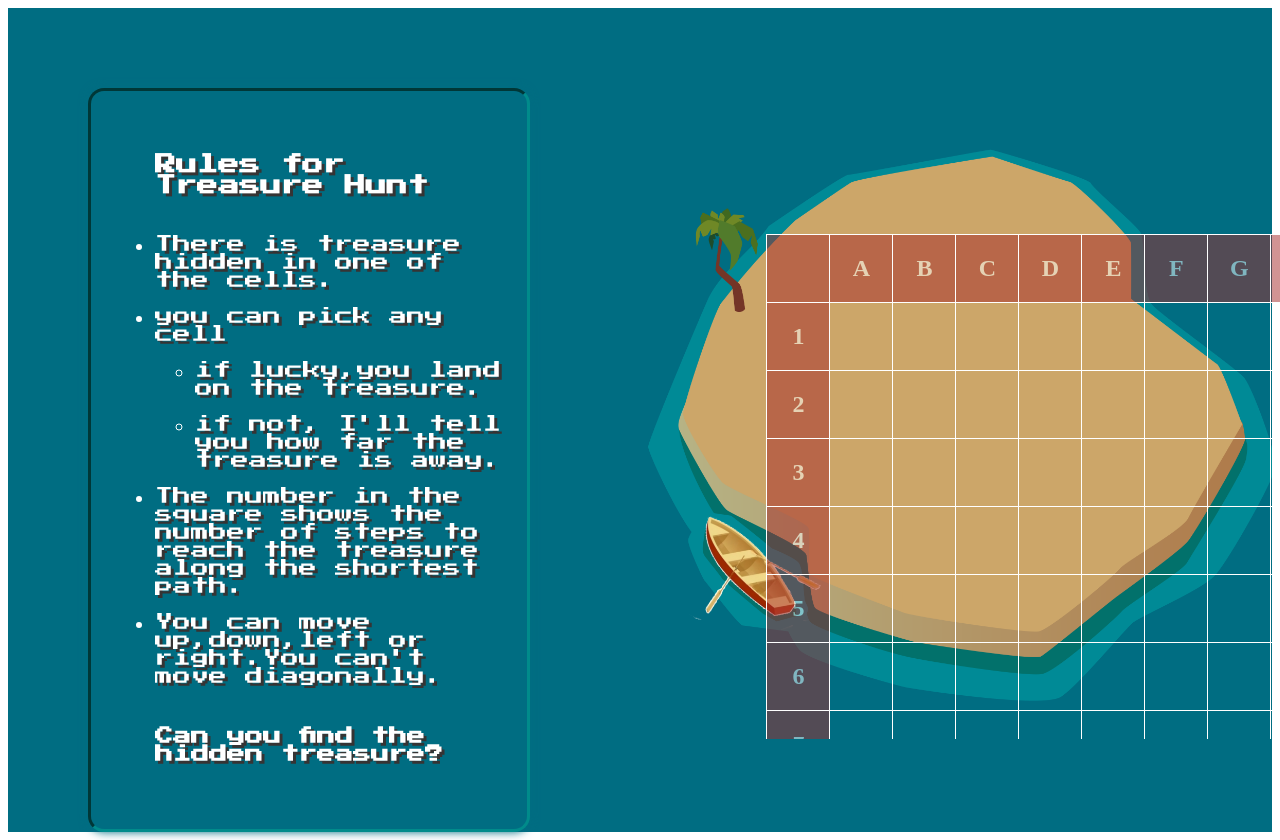
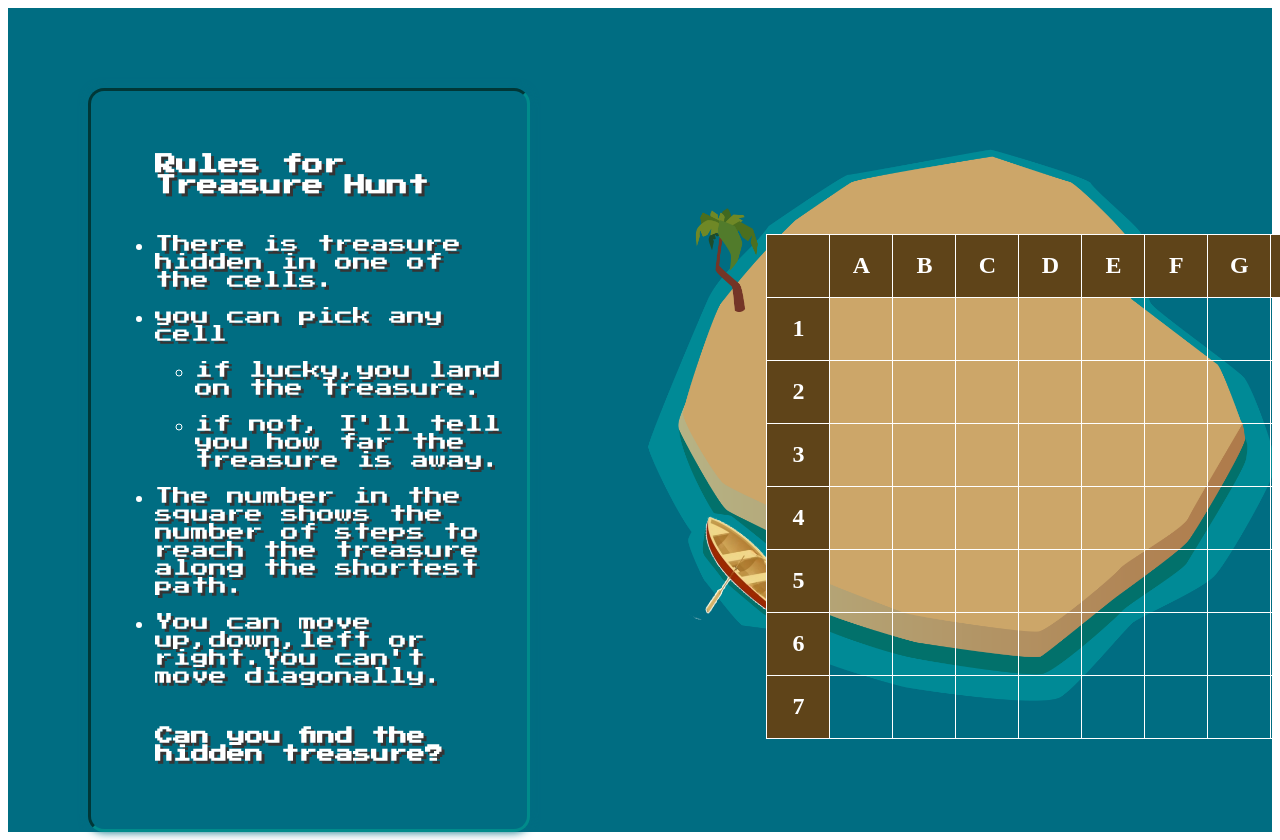
Before and after one commit to sain9/gameProject, a plain HTML site: page index.html in a window 1280 px wide. Shown: the top 840 px of the page. Drawn offline with Linux system fonts and the light colour scheme.

Commit message:
Update game_style.css background...

```diff
--- a/css/game_style.css
+++ b/css/game_style.css
@@ -24,7 +24,7 @@ table {
 
   th {
     width: 60px;
-    height: 65px;
+    height: 60px;
     font-size: 24px;
     font-weight: bold;
     text-align: center;
@@ -33,8 +33,7 @@ table {
   }
 
   .k{
-    background-color: brown;
-    opacity: 0.5;
+    background-color: #5f4419;
   }
 
   /* Set the container to fill the entire viewport */
```
